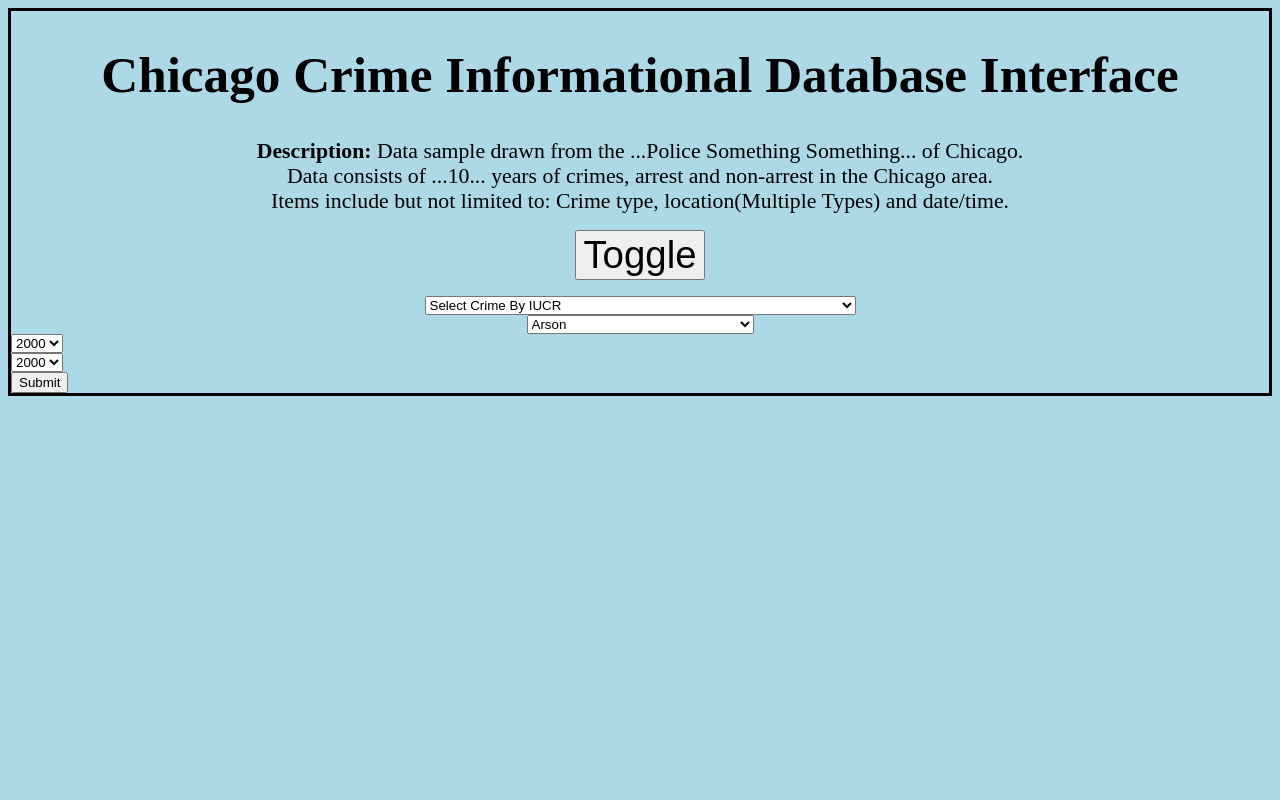
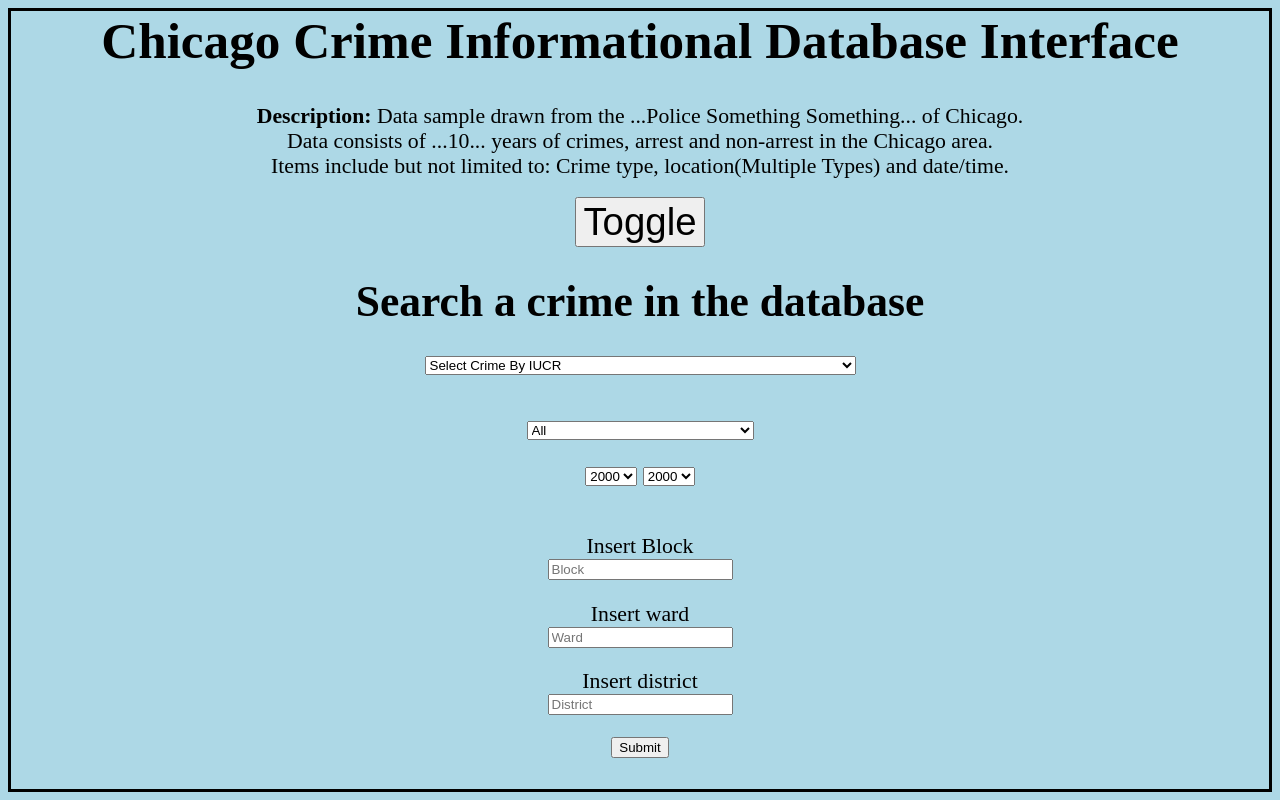
Before and after one commit to BryanFratianne/Group9, a website: page public/CrimeHTML.html in a window 1280 px wide. Drawn offline with nearby package versions, Linux system fonts and the light colour scheme.

Commit message:
12/05/19 9:12pm

```diff
--- a/public/CrimeHTML.html
+++ b/public/CrimeHTML.html
@@ -1,4 +1,3 @@
-<!DOCTYPE html>
 <html lang="en">
 <head>
     <title>
@@ -12,7 +11,7 @@
 
     <style>
         button {
-            potition: absolute;
+            poition: absolute;
             font-size: 3vw;
             left: 20%;
         }
@@ -21,14 +20,12 @@
             font-size: 4.0vw;
         }
 
-        .textresizing {
+        .textResizing {
             font-size: 1.7vw;
         }
 
         div {
-            size: 100%;
-            height: 98%;
-            top : 10px;
+
         }
 
         body {
@@ -36,45 +33,58 @@
         }
     </style>
 </head>
+
 <body style="background-color: lightBlue;">
 <div id="container">
     <h1 class="resizing">
         <center> Chicago Crime Informational Database Interface</center>
     </h1>
-    <center class="textresizing"><strong>Description:</strong> Data sample drawn from the ...Police Something
+
+    <center class="textResizing"><strong>Description:</strong> Data sample drawn from the ...Police Something
         Something... of Chicago.<br/>
         Data consists of ...10... years of crimes, arrest and non-arrest in the Chicago area. <br/>
         Items include but not limited to: Crime type, location(Multiple Types) and date/time.<br/>
     </center>
-    </center>
-    <P>
-    <center class="textresizing">
+    <br>
+
+
+    <center class="textResizing">
         <button id="toggleButton"> Toggle</button>
-    </center>
-    </P>
-    <form name="mainForm" action="/getCountByCrime" id="search-info" class="unselectable" unselectable='on' method="post">
-    <div id= "query" align="center">
+
+        <div id="hideDiv">
+            <h1>Search a crime in the database</h1>
+            <form name="queryForm" action="/getCountByCrime" id="search-info" class="unselectable" unselectable='on'
+                  method="post">
+                <div id="query">
                     <select name='queryType' id='select-query'>
                         <option value="/SelectAlliucr">Select Crime By IUCR</option>
                         <option value="/getCountByCrime">Search number of crimes of given IUCR type</option>
                         <option value="/getCrimesByBlock">Select Crimes by Street Address</option>
-            <option value="/getCrimesByBlockWithTime">Select Crimes by Street Address with Year constraints</option>
+                        <option value="/getCrimesByBlockWithTime">Select Crimes by Street Address with Year
+                            constraints
+                        </option>
                         <option value="/getCrimesByDistrict">Select Crimes that happened in a certain district</option>
-            <option value="/getCrimesByDistrictWithTime">Select Crimes that happened in a certain district with year constraints</option>
+                        <option value="/getCrimesByDistrictWithTime">Select Crimes that happened in a certain district
+                            with year constraints
+                        </option>
                         <option value="/getCrimesByType">Select Crimes by IUCR type</option>
                         <option value="/getCrimesByWard">Select Crimes that happened in a certain ward</option>
-            <option value="/getCrimesByWardWithTime">Select Crimes that happened in a certain ward with year constraints</option>
+                        <option value="/getCrimesByWardWithTime">Select Crimes that happened in a certain ward with year
+                            constraints
+                        </option>
                     </select>
                 </div>
-    <div id="crimeType" align="center">
-        <select name='primaryType' id='select-crimeType'>
+                <br>
+
+                <P>
+                    <select name='primaryType' id='crimeType'>
+                        <option value="*">All</option>
                         <option value="ARSON">Arson</option>
-            <option value="*">All</option>
                         <option value="ASSAULT">Assault</option>
                         <option value="BATTERY">Battery</option>
                         <option value="BURGLARY">Burglary</option>
                         <option value="CONCEALED CARRY LICENSE VIOLATION">Concealed Carry License Violation</option>
-            <option value="CRIME SEXUAL ASSAULT">Criminal Sexual Assault</option>
+                        <option value="CRIM SEXUAL ASSAULT">Criminal Sexual Assault</option>
                         <option value="CRIMINAL DAMAGE">Criminal Damage</option>
                         <option value="CRIMINAL TRESPASS">Criminal Trespassing</option>
                         <option value="DECEPTIVE PRACTICE">Deceptive Practices</option>
@@ -102,9 +112,8 @@
                         <option value="THEFT">Theft</option>
                         <option value="WEAPONS VIOLATION">Weapons Violation</option>
                     </select>
-    </div>
 
-    <div id="yearStart">
+                <div id="years">
                     <select name='minYear' id='select-yearStart'>
                         <option value="2000">2000</option>
                         <option value="2001">2001</option>
@@ -126,11 +135,9 @@
                         <option value="2017">2017</option>
                         <option value="2018">2018</option>
                         <option value="2019">2019</option>
-            <option value="2010">2020</option>
+                        <option value="2020">2020</option>
                     </select>
-    </div>
 
-    <div id="yearEnd">
                     <select name='maxYear' id='select-yearEnd'>
                         <option value="2000">2000</option>
                         <option value="2001">2001</option>
@@ -155,26 +162,37 @@
                         <option value="2020">2020</option>
                     </select>
                 </div>
+                <br>
+
+                <div id="textInput">
+                    <p>
+                        Insert Block<br>
+                        <input type="text" name="block" placeholder="Block">
+                    </p>
+                    <p>
+                        Insert ward<br>
+                        <input type="text" name="ward" placeholder="Ward">
+                    </p>
+                    <p>
+                        Insert district<br>
+                        <input type="text" name="district" placeholder="District">
+                    </p>
+                </div>
+
+                <div id="submitButton">
+                    <input type="button" id="submit" value="Submit">
+                </div>
+            </form>
+        </div>
+
+        <div id="showDiv">
+            <h1>Enter a new crime into the database</h1>
+            <form name="inputForm">
 
 
             </form>
-    <div id="submitButton">
-        <input type="button" id="submit" value="Submit">
         </div>
-
-
-
+    </center>
 </div>
-
-</body>
-
-
-<!--<script>
-
-		var search = document.getElementById(searchTypeSelection);
-		search.value = 5;
-		var element = document.getElementById(test);
-		element.innerHTML = search;
-</script>-->
 </body>
 </html>
--- a/public/js/main.js
+++ b/public/js/main.js
@@ -4,6 +4,7 @@
 
     var searchInfo = document.getElementById("search-info");
     var submit = document.getElementById("submit");
+    var toggle = document.getElementById("toggleButton");
     var crimeType = "crimeType";
     var timeStart = "2000";
     var timeEnd = "2020";
@@ -54,7 +55,19 @@
         console.log(iucrList);*/
         //You can put in the queury here, selects queuery on the data selected.
 
-    })
+    });
 
+    toggle.addEventListener('click', function switchVisible() {
+        if (document.getElementById('hideDiv')) {
+
+            if (document.getElementById('hideDiv').style.display == 'none') {
+                document.getElementById('hideDiv').style.display = 'block';
+                document.getElementById('showDiv').style.display = 'none';
+            } else {
+                document.getElementById('hideDiv').style.display = 'none';
+                document.getElementById('showDiv').style.display = 'block';
+            }
+        }
+    });
 
 });
--- a/public/style/main.css
+++ b/public/style/main.css
@@ -0,0 +1,3 @@
+#showDiv{
+    display: none;
+}
```
Also changed, not shown: public/Results.html (+1 -1 lines). Lines whose indentation alone changed are shown as unchanged.
